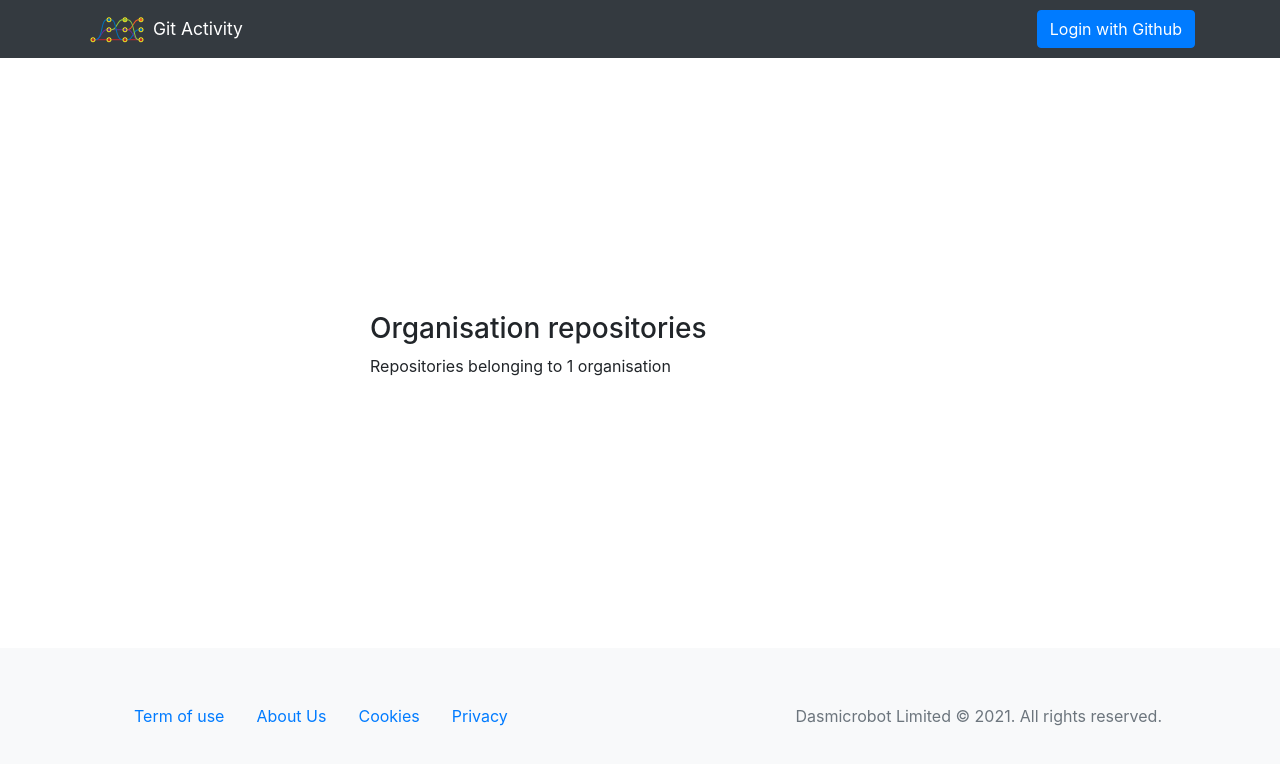
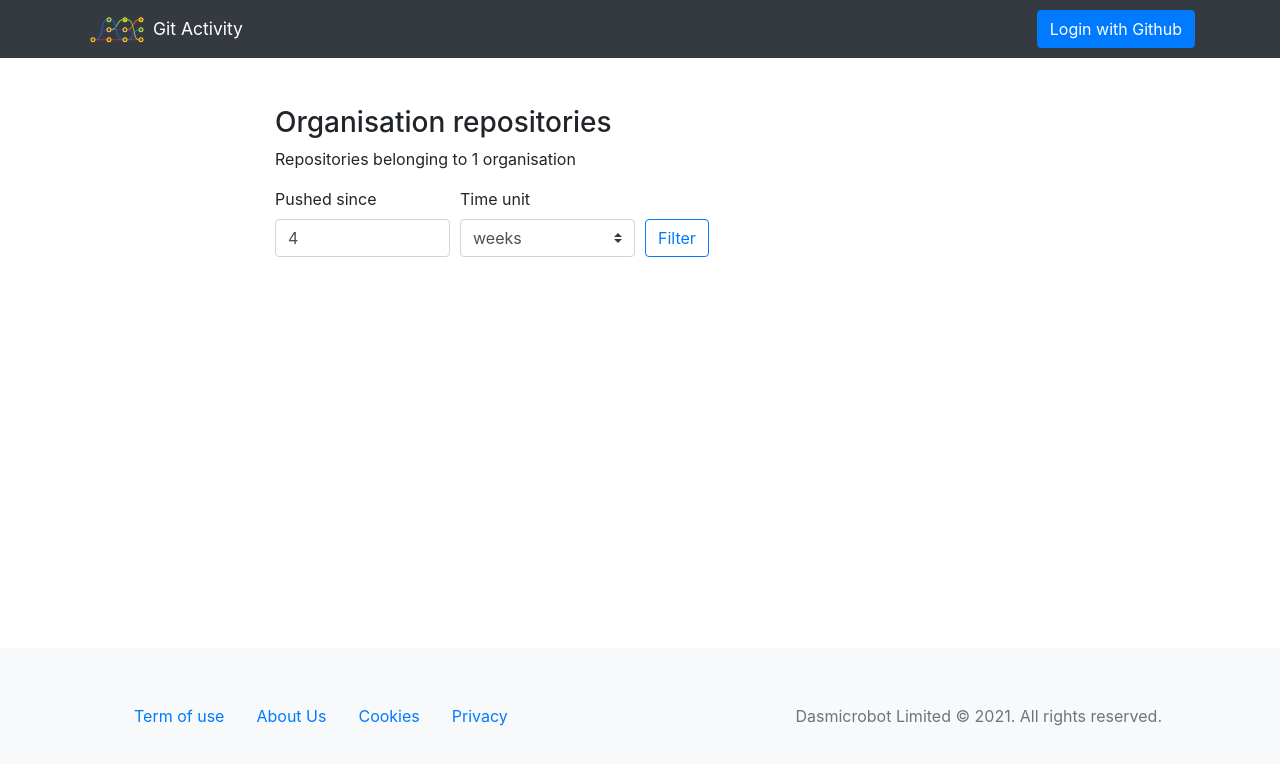
Before and after one commit to Dasmicrobot/github-login-vue, a Next.js app: page /github/organisations/1 in a window 1280 px wide. Shown: the top 764 px of the page. Built offline with nearby package versions, Linux system fonts and the light colour scheme.

Commit message:
chore: add a form to filter organisation repositories #3

```diff
--- a/pages/github/organisations/[org]/index.js
+++ b/pages/github/organisations/[org]/index.js
@@ -2,23 +2,82 @@ import { useRouter } from 'next/router'
 import Page from '../../../../src/layout/Page'
 import { Repositories } from '../../../../src/github/Repositories'
 import { useAuthContext } from '../../../../src/auth/AuthContextProvider'
+import Section from '../../../../src/layout/Section'
+import React, { useReducer } from 'react'
+
+const TimeUnit = {
+  days: 'days',
+  weeks: 'weeks',
+  months: 'months'
+}
 
 function OrganisationPage () {
 
   const { isAuthenticated } = useAuthContext()
   const router = useRouter()
-  const { org } = router.query
+  const { org, since, since_unit } = router.query
+
+  const parseSince = (val) => {
+    const parsed = parseInt(val + '', 10)
+    return !isNaN(parsed) && parsed > 0 ? parsed : 4
+  }
+
+  const parseSinceUnit = (val) => (TimeUnit[val] || TimeUnit.weeks)
+
+  const [state, setState] = useReducer(
+    (state, newState) => ({ ...state, ...newState }), {
+      since: parseSince(since),
+      since_unit: parseSinceUnit(since_unit)
+    });
+
+  const onSinceChange = (event) => {
+    setState({ since: parseSince(event.target.value) })
+  };
+
+  const onUnitChange = (event) => {
+    setState({ since_unit: parseSinceUnit(event.target.value) })
+  };
+
+  const onSubmit = (event) => {
+    event.preventDefault()
+    router.push({
+      pathname: router.pathname,
+      query: { org: org, ...state },
+    })
+  }
 
   return (<Page>
-    <div className="container">
-      <div className="row align-items-center h-100">
-        <main className="col-md-6 offset-md-3">
-          <h1 className="h3">Organisation repositories</h1>
-          <p>Repositories belonging to {org} organisation</p>
-          {isAuthenticated && <Repositories org={org} />}
-        </main>
-      </div>
-    </div>
+
+    <Section>
+      <h1 className="h3">Organisation repositories</h1>
+      <p>Repositories belonging to {org} organisation</p>
+
+      <form onSubmit={onSubmit}>
+        <div className="form-row align-items-end">
+          <div className="col-md-3 mb-3">
+            <label htmlFor="since">Pushed since</label>
+            <input type="number" value={state.since} onChange={onSinceChange} className="form-control" id="since" required />
+            <div className="invalid-feedback">
+              Please provide a valid number
+            </div>
+          </div>
+          <div className="col-md-3 mb-3">
+            <label htmlFor="since_unit">Time unit</label>
+            <select className="custom-select" value={state.since_unit} onChange={onUnitChange} id="since_unit" required>
+              {Object.keys(TimeUnit).map(k => <option key={k} value={k}>{k}</option>)}
+            </select>
+            <div className="invalid-feedback">
+              Please select a valid time unit
+            </div>
+          </div>
+          <div className="col-auto mb-3">
+            <button className="btn btn-outline-primary" type="submit">Filter</button>
+          </div>
+        </div>
+      </form>
+
+      {isAuthenticated && <Repositories org={org} />}
+    </Section>
   </Page>)
 }
 
```
